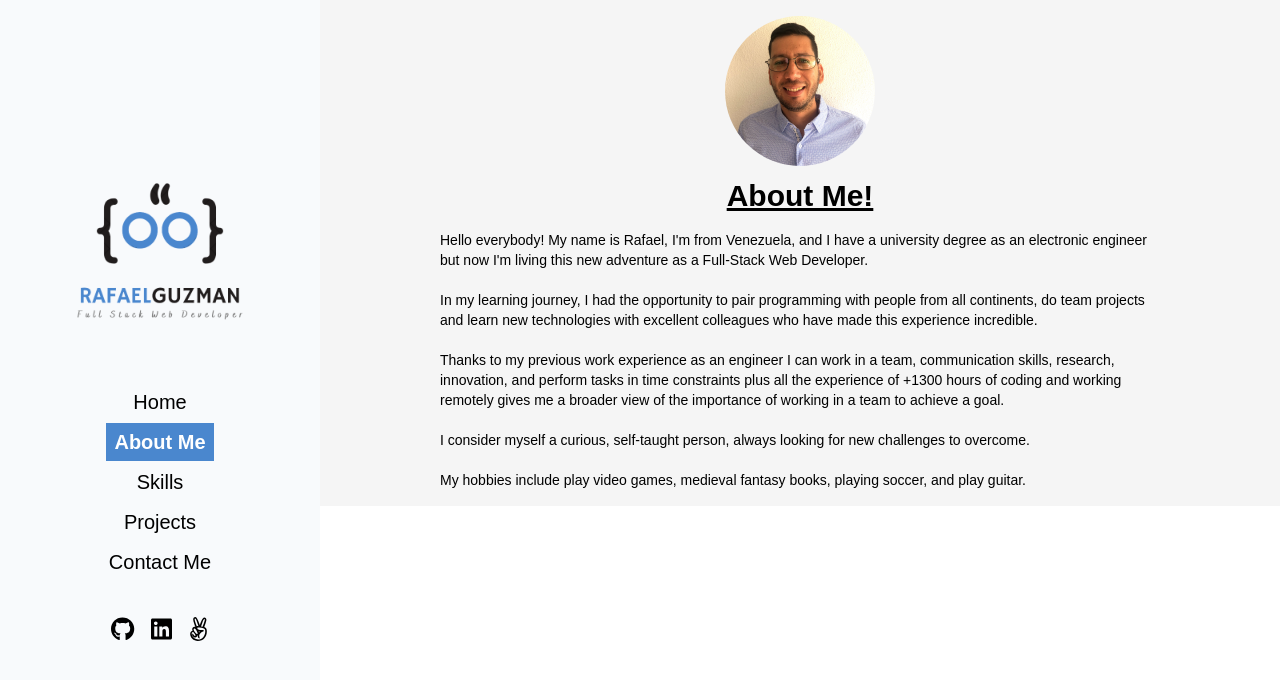
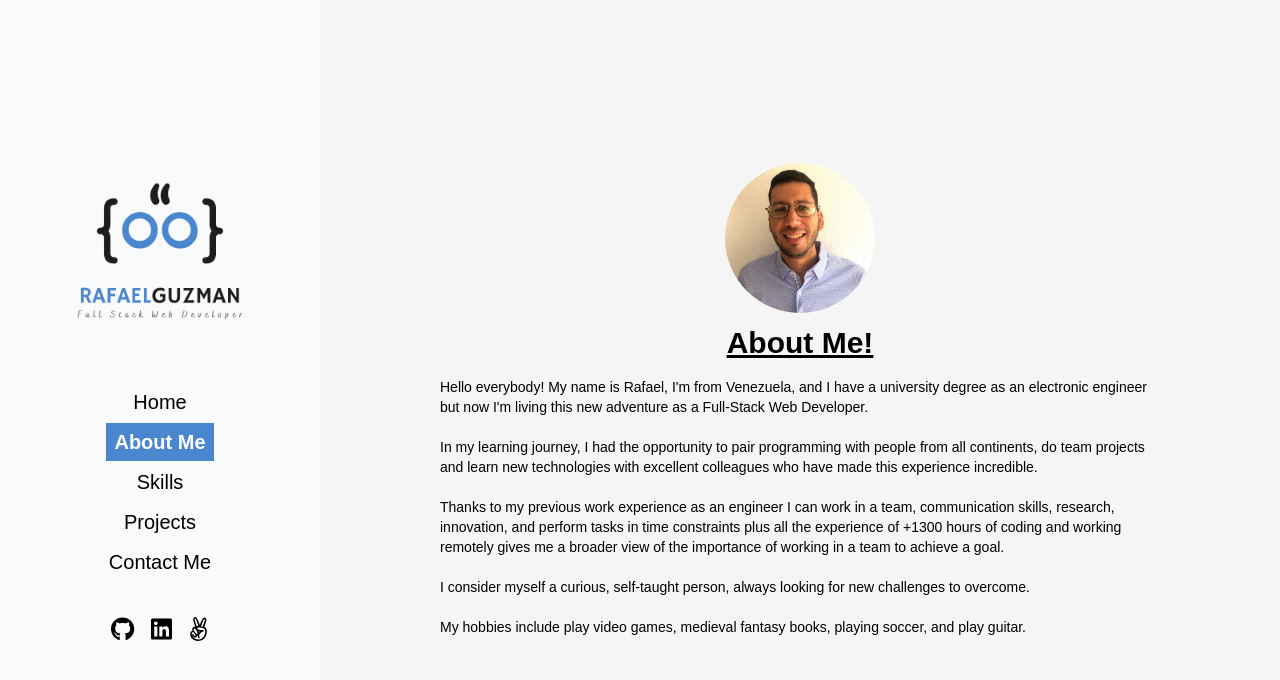
Before and after one commit to rega1237/portafolio, a React (Create React App) app: page /about in a window 1280 px wide. Shown: the top 680 px of the page. Built offline with nearby package versions, Linux system fonts and the light colour scheme.

Commit message:
add full height to about container

```diff
--- a/src/components/about/about.css
+++ b/src/components/about/about.css
@@ -1,5 +1,5 @@
 .container_about {
-  @apply flex flex-col items-center justify-center w-[100%] md:w-[75%] absolute right-0 z-0 bg-[#f5f5f5] pt-4 pb-4 dark:bg-[#f5f5f5];
+  @apply flex flex-col items-center justify-center w-[100%] md:w-[75%] lg:h-screen absolute right-0 z-0 bg-[#f5f5f5] pt-4 pb-4 dark:bg-[#f5f5f5];
 }
 
 .picture {
```
